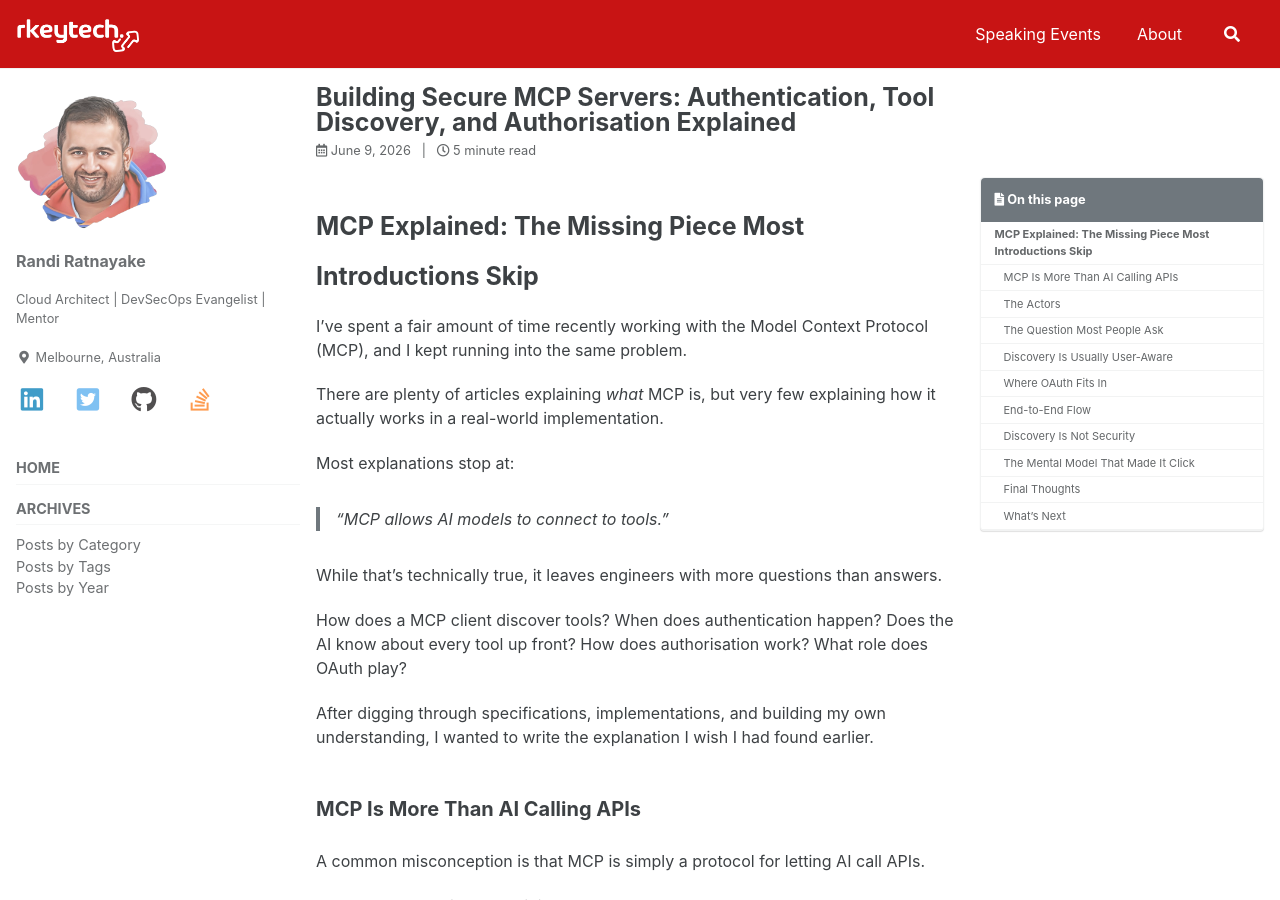
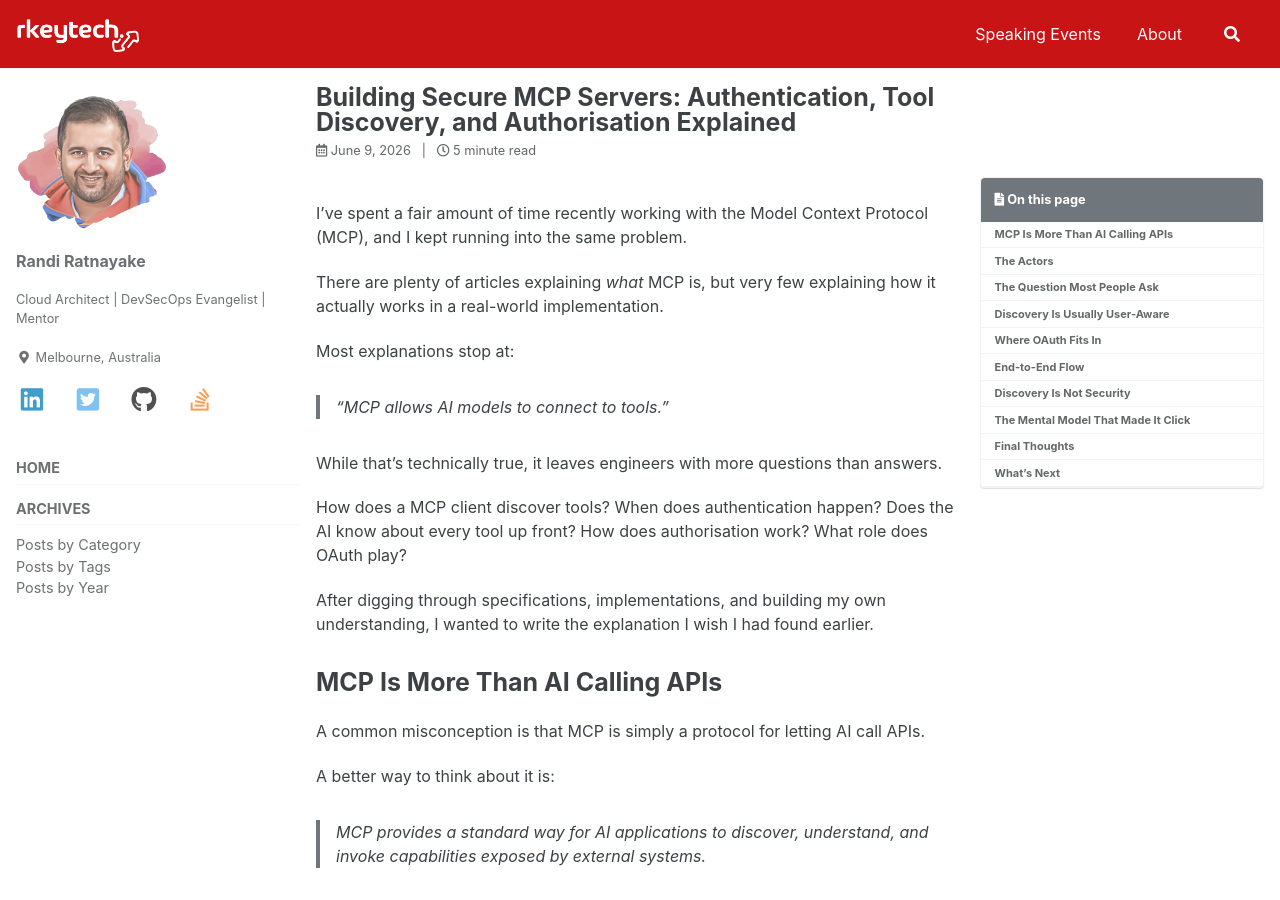
Before and after one commit to rkeytechio/rkeytechio, a Jekyll site: the page built from _posts/2026-06-09-building-secure-mcp-servers.md, in a window 1280 px wide and 900 px high. Built offline with Jekyll 4.4.1, drawn with Linux system fonts in a browser that asks for light colours; cached includes are drawn as plain includes; comment, search, counter and statistics services are not loaded.

Commit message:
[Fix] Blog Titles

````diff
--- a/_posts/2026-06-09-building-secure-mcp-servers.md
+++ b/_posts/2026-06-09-building-secure-mcp-servers.md
@@ -17,8 +17,6 @@
 excerpt: Understanding how MCP works so that enterprise-grade systems can discover, authenticate, authorise, and expose tools based on user permissions.
 ---
 
-# MCP Explained: The Missing Piece Most Introductions Skip
-
 I've spent a fair amount of time recently working with the Model Context Protocol (MCP), and I kept running into the same problem.
 
 There are plenty of articles explaining *what* MCP is, but very few explaining how it actually works in a real-world implementation.
@@ -33,7 +31,7 @@
 
 After digging through specifications, implementations, and building my own understanding, I wanted to write the explanation I wish I had found earlier.
 
-## MCP Is More Than AI Calling APIs
+# MCP Is More Than AI Calling APIs
 
 A common misconception is that MCP is simply a protocol for letting AI call APIs.
 
@@ -47,7 +45,7 @@
 
 That single concept explains much of how MCP works.
 
-## The Actors
+# The Actors
 
 At a high level there are four participants:
 
@@ -63,7 +61,7 @@
 
 To make this concrete, imagine a Service Desk MCP Server offering tools such as Search Customer, Create Ticket, Delete Customer, and Reset Password. The client does not necessarily know about these tools ahead of time, it discovers them dynamically from the server.
 
-## The Question Most People Ask
+# The Question Most People Ask
 
 The first thing I wanted to understand was:
 
@@ -88,7 +86,7 @@
 
 It becomes an authorisation decision.
 
-## Discovery Is Usually User-Aware
+# Discovery Is Usually User-Aware
 
 In enterprise environments, tool discovery should happen after the user has authenticated.
 
@@ -102,7 +100,7 @@
 
 It is discovering the tools available to *that user*.
 
-## Where OAuth Fits In
+# Where OAuth Fits In
 
 Another area that often causes confusion is authentication.
 
@@ -120,7 +118,7 @@
 
 The token becomes the user's identity throughout the MCP session.
 
-## End-to-End Flow
+# End-to-End Flow
 
 The following sequence illustrates a typical authenticated MCP interaction.
 
@@ -178,7 +176,7 @@
     LLM-->>User: Final Answer
 ```
 
-## Discovery Is Not Security
+# Discovery Is Not Security
 
 One important detail is that hiding a tool from discovery should never be your only security control.
 
@@ -192,7 +190,7 @@
 
 Tool discovery and tool authorisation are related, but they are not the same thing.
 
-## The Mental Model That Made It Click
+# The Mental Model That Made It Click
 
 The easiest way I have found to explain MCP is to compare it to onboarding a new employee.
 
@@ -212,7 +210,7 @@
 
 Once you start thinking about MCP as a combination of **identity, discovery, and execution**, rather than simply "AI calling APIs", the architecture becomes much easier to understand.
 
-## Final Thoughts
+# Final Thoughts
 
 Many MCP introductions focus heavily on tools and not enough on identity.
 
@@ -224,6 +222,6 @@
 
 Understanding that relationship is the missing piece that many high-level explanations leave out, and it is often the key to understanding how MCP works in real enterprise systems.
 
-## What's Next
+# What's Next
 
 In a follow-up post I will put together a concrete, end-to-end Service Desk example: a minimal MCP Server, OAuth configuration, tool schemas (Search Customer, Create Ticket, Delete Customer, Reset Password), and a step-by-step walkthrough showing discovery, authorisation, and execution. If you have a preferred language or platform (Node.js, Python, or .NET), tell me and I will prioritise that in the example.
````
